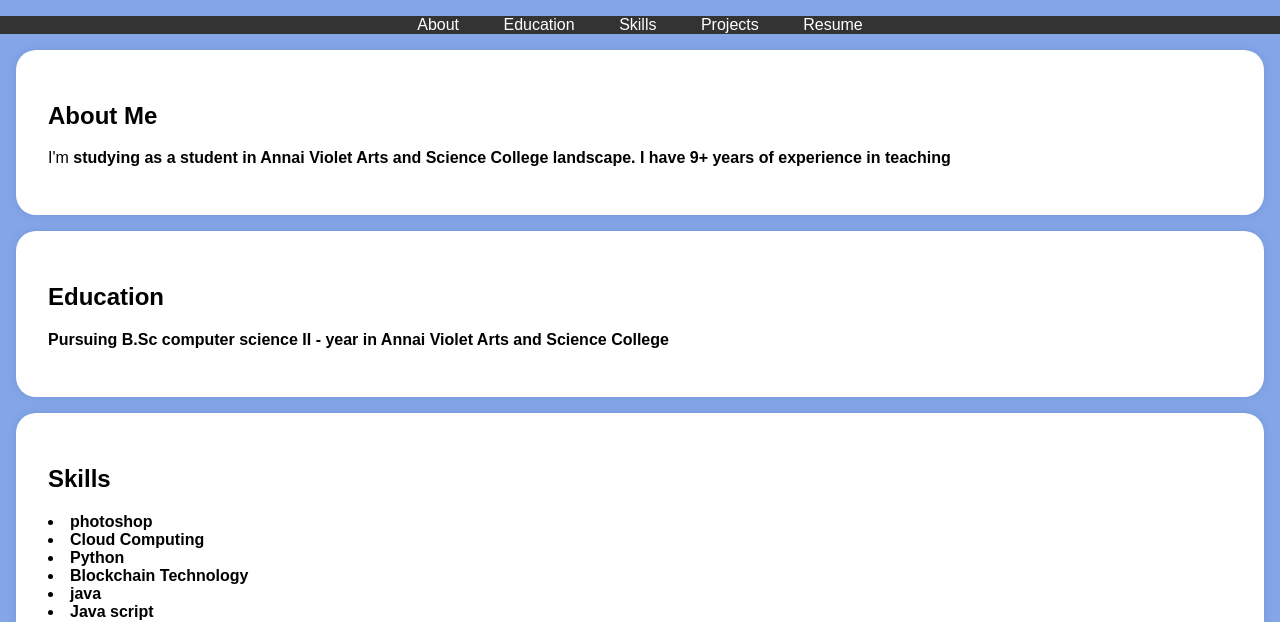
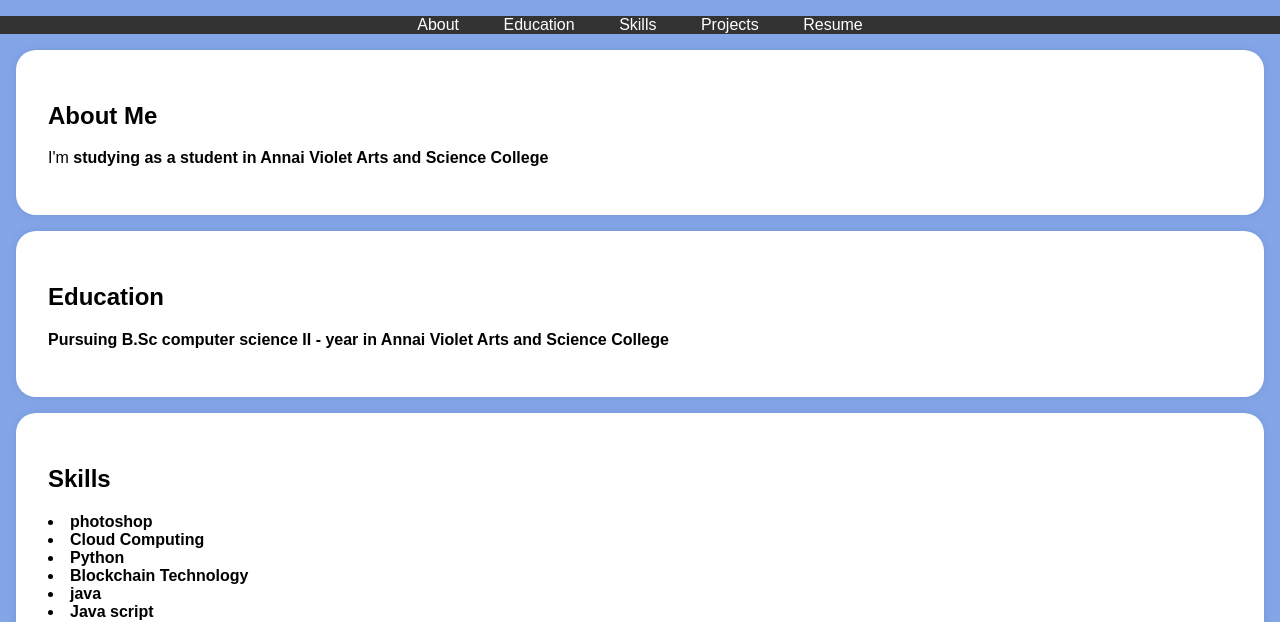
Before and after one commit to monish123123/V.monish-, a plain HTML site: page index.html in a window 1280 px wide. Shown: the part 197-819 px from the top of the page. Drawn offline with Linux system fonts and the light colour scheme.

Commit message:
Update index.html

```diff
--- a/index.html
+++ b/index.html
@@ -115,7 +115,7 @@
     <section id="about">
         <div class="section-content">
             <h2>About Me</h2>
-            <p>I'm  <b> studying as a student in Annai Violet Arts and Science College <a href="https://techtrainer20.github.io/git_con2/" traget="_target"></a> landscape. I have 9+ years of experience in teaching </p>
+            <p>I'm  <b> studying as a student in Annai Violet Arts and Science College <a href="https://techtrainer20.github.io/git_con2/" traget="_target"></a> </p>
         </div>
     </section>
 
```
